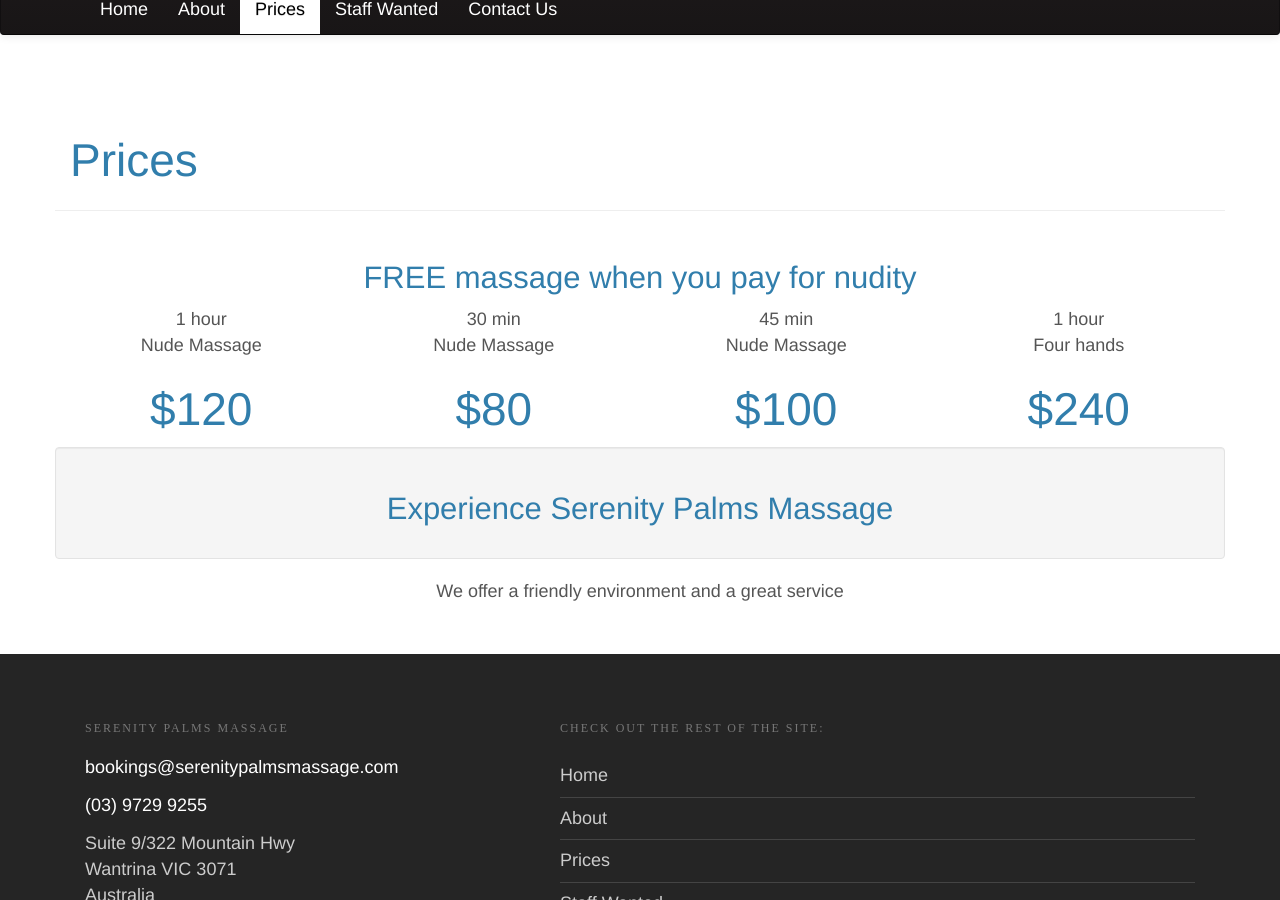
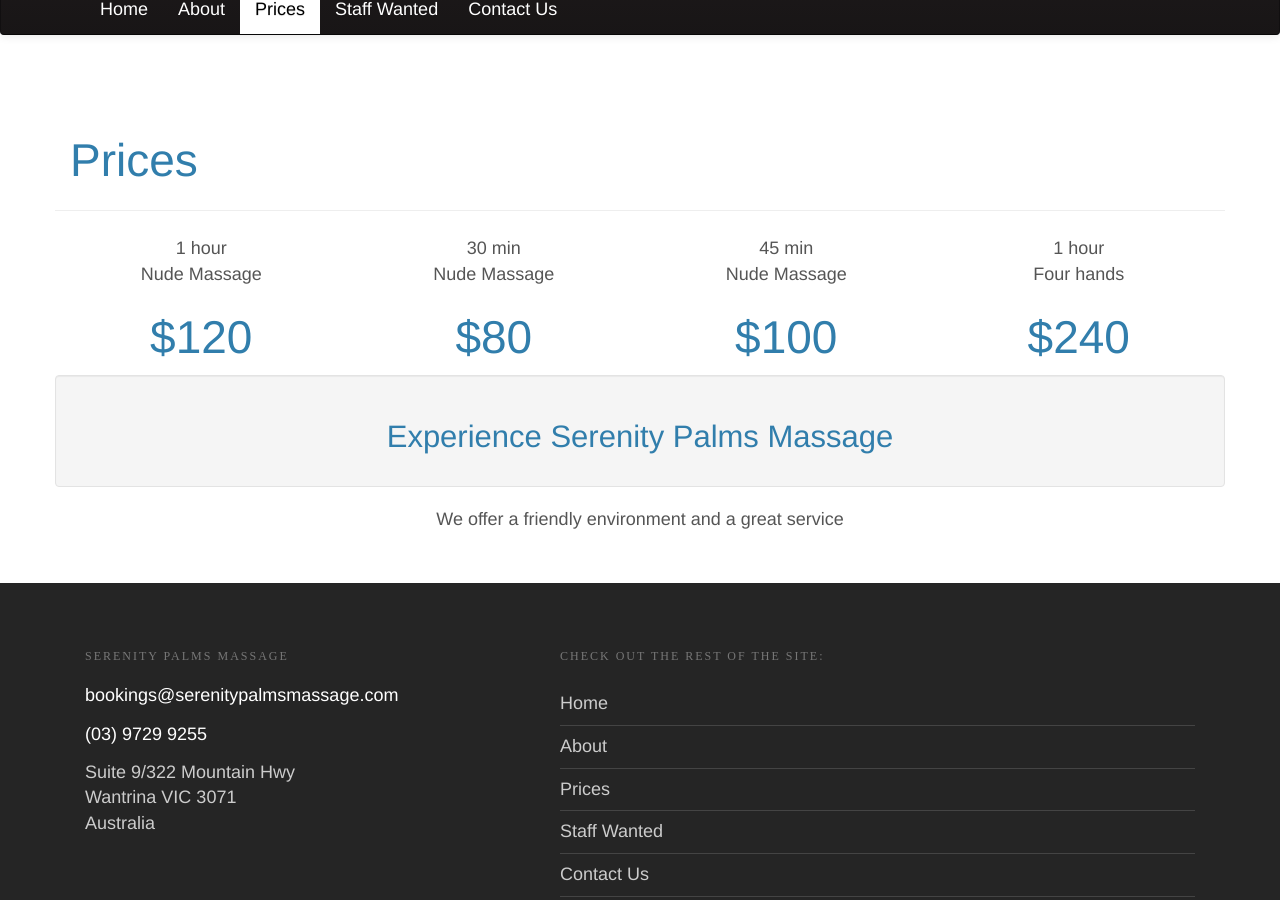
Before and after one commit to rileymason/serenitypalms.github.io, a Jekyll site: the page built from prices/index.html, in a window 1280 px wide and 900 px high, scrolled down 450 px. Built offline with Jekyll 4.4.1, drawn with Linux system fonts in a browser that asks for light colours.

Commit message:
Pricing- remove free massage when paying for nudity.

```diff
--- a/prices/index.html
+++ b/prices/index.html
@@ -2,14 +2,6 @@
 title: Prices
 layout: page
 ---
-
-<div class="row">
-    <div class="col-xs-12 text-center">
-        <h3>
-          FREE massage when you pay for nudity
-        </h3>
-    </div>
-</div>
 
 <div class="row">
     <div class="col-xs-6 col-sm-3 text-center">
```
